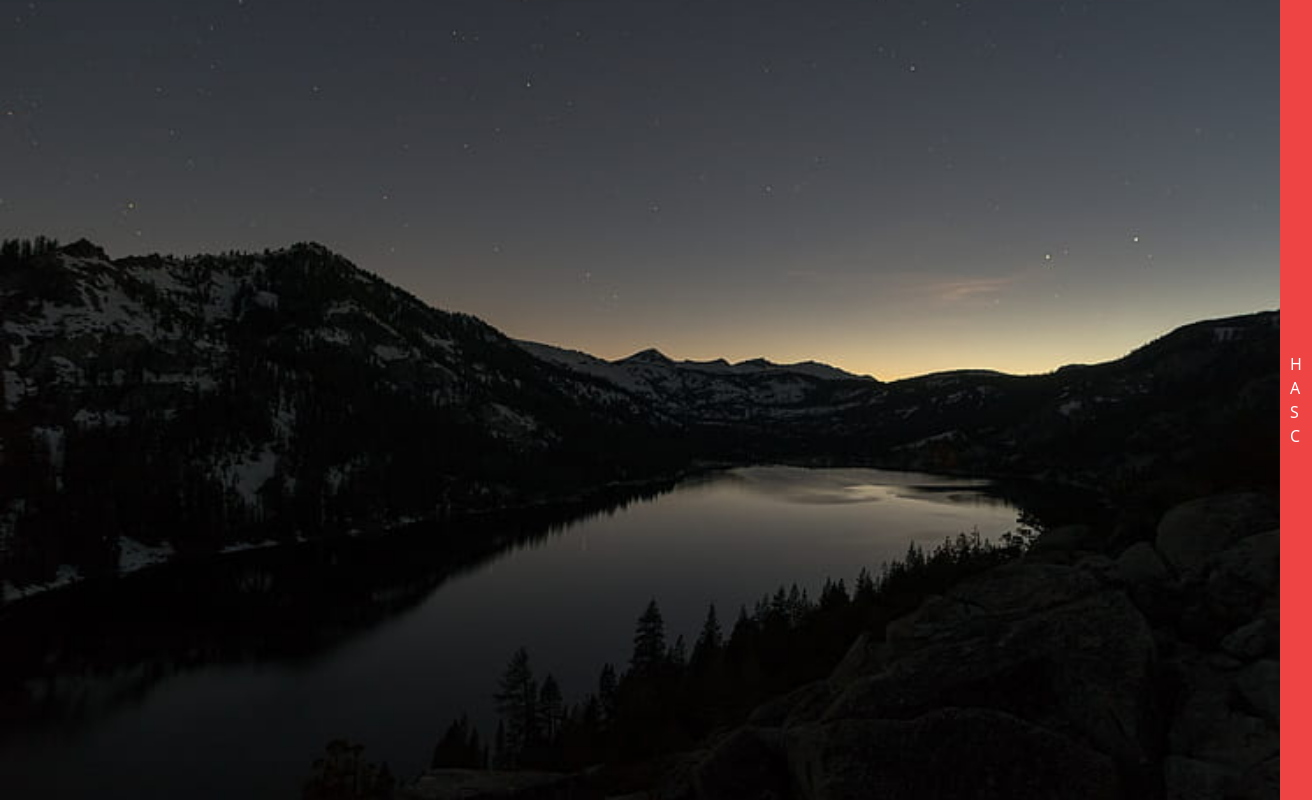
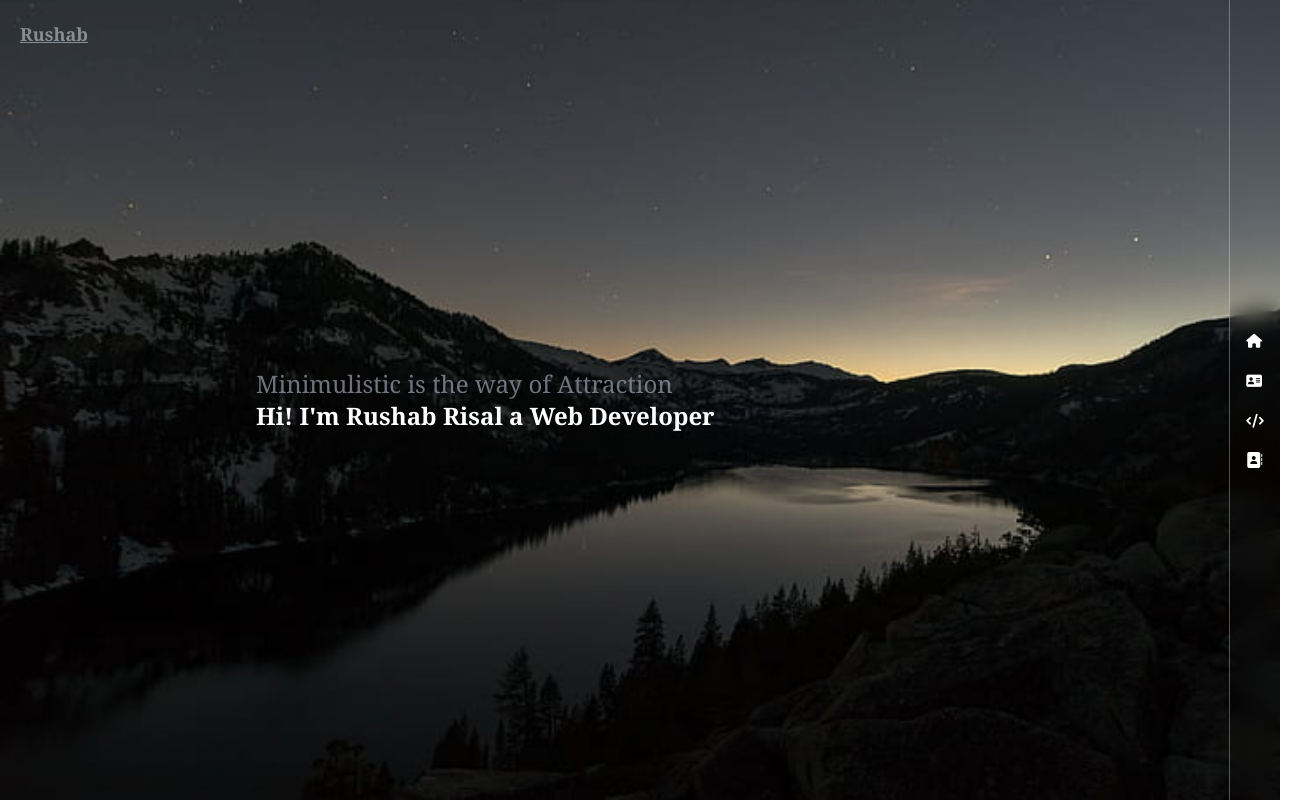
Before and after one commit to RushabRisal/mySite, a React (Vite) app: page / in a window 1280 px wide. Shown: the top 802 px of the page, 1312 px wide, since content can reach past the window. Built offline with nearby package versions, Linux system fonts and the light colour scheme.

Commit message:
landing page

```diff
--- a/package.json
+++ b/package.json
@@ -11,7 +11,8 @@
   },
   "dependencies": {
     "react": "^18.2.0",
-    "react-dom": "^18.2.0"
+    "react-dom": "^18.2.0",
+    "react-typed": "^2.0.12"
   },
   "devDependencies": {
     "@types/react": "^18.2.66",
--- a/src/App.jsx
+++ b/src/App.jsx
@@ -1,6 +1,8 @@
 import { useState } from 'react'
 import './App.css'
 import Header from './components/Header'
+import Hero from './components/Hero'
+import Logo from './components/Logo'
 
 function App() {
   const [count, setCount] = useState(0)
@@ -8,18 +10,14 @@ function App() {
   return (
     <>
 
-      <div className='h-dvh w-full bg-img2 bg-cover bg-no-repeat bg-center flex justify-center items-center bg-fixed relative text-white '>
+      <div className='h-dvh w-full bg-img2 bg-cover bg-no-repeat bg-center flex justify-center  items-center bg-fixed relative text-white '>
+        <Logo/>
         <Header/>
+        <Hero/>
+      </div>
+      <div>
 
       </div>
-      <div className='h-dvh w-full flex justify-center items-center dark:bg-black/80 dark:text-white'>
-       <i class="fa-solid fa-r ani "></i>
-        </div>
-
-      <div className='h-96 w-full bg-img1 bg-cover bg-no-repeat bg-center bg-fixed'>
-
-      </div>
-      <div id='body' className='h-dvh w-full bg-white'></div>
     </>
   )
 }
--- a/src/components/Header.jsx
+++ b/src/components/Header.jsx
@@ -1,11 +1,11 @@
 const Header = () => {
     return (
-      <nav className="absolute bg-red-500 flex justify-end md:justify-center items-center right-0 md:left-full top-0 md:bottom-0 left-0 p-4">
+      <nav className="absolute bg-fixed border-solid border-white/30 border-b-[1px] md:border-l-[1px] md:border-b-0 right-0 md:left-[96%]  .own backdrop-blur-md top-0 md:bottom-0 left-0 flex justify-end items-center md:justify-center ">
         <ul className="flex flex-row md:flex-col">
-            <li>H</li>
-            <li>A</li>
-            <li>S</li>
-            <li>C</li>
+            <l className="p-2"><i class="fa-solid text-sm fa-house"></i></l>
+            <l className="p-2"><i class="fa-solid text-sm fa-address-card"></i></l>
+            <l className="p-2"><i class="fa-sharp fa-solid text-sm fa-code"></i></l>
+            <l className="p-2 mr-2 md:mr-0 "><i class="fa-solid fa-address-book"></i></l>
         </ul>
       </nav>
     );
--- /dev/null
+++ b/src/components/Hero.jsx
@@ -0,0 +1,18 @@
+import { ReactTyped } from "react-typed";
+
+const Hero = () => {
+    return (
+        <div className="font-serif flex flex-col leading-5 justify-start w-[60%]  ">
+            <h1  className="font-md text-md text-gray-400/70 md:text-2xl">
+                Minimulistic is the way of Attraction
+            </h1>
+            <h1 className="text-xl font-md md:font-bold md:text-2xl">
+                Hi! I'm Rushab Risal a{" "}
+               <ReactTyped  strings={["Web Developer"]}      typeSpeed={20} backSpeed={20} cursorChar="!" showCursor={true}/>
+
+            </h1>
+        </div>
+    );
+}
+
+export default Hero;
--- /dev/null
+++ b/src/components/Logo.jsx
@@ -0,0 +1,9 @@
+const Logo = () => {
+    return (
+        <h1 className="absolute top-0 left-0 p-2 md:p-5 font-serif font-bold text-lg z-10 flex justify-center items-center underline text-slate-200/50">
+            Rushab
+        </h1>
+     );
+}
+
+export default Logo;
--- a/src/index.css
+++ b/src/index.css
@@ -11,11 +11,13 @@
   html{
     scroll-behavior: smooth;
   }
+  body{
 
+  }
 }
 @layer components{
   .own{
-    background: linear-gradient(to right, rgba(255,255,255,0.4),rgba(0,0,0,0.9));
+    background: linear-gradient(to bottom, rgba(255,255,255,0.3),rgba(0,0,0,0.4));
   }
 
 }
```
Also changed, not shown: 1 other file (tests, documents, lock files or other folders).
